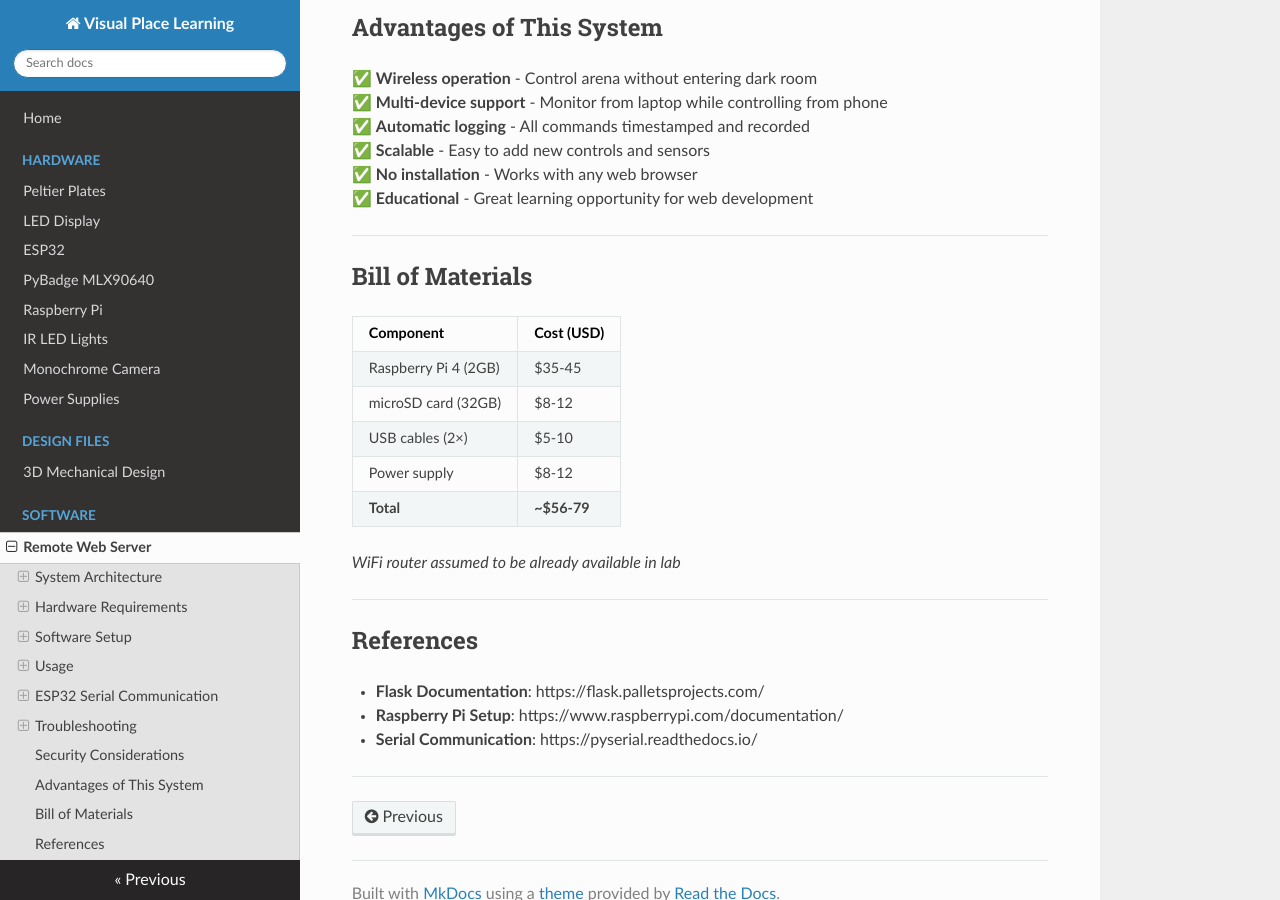
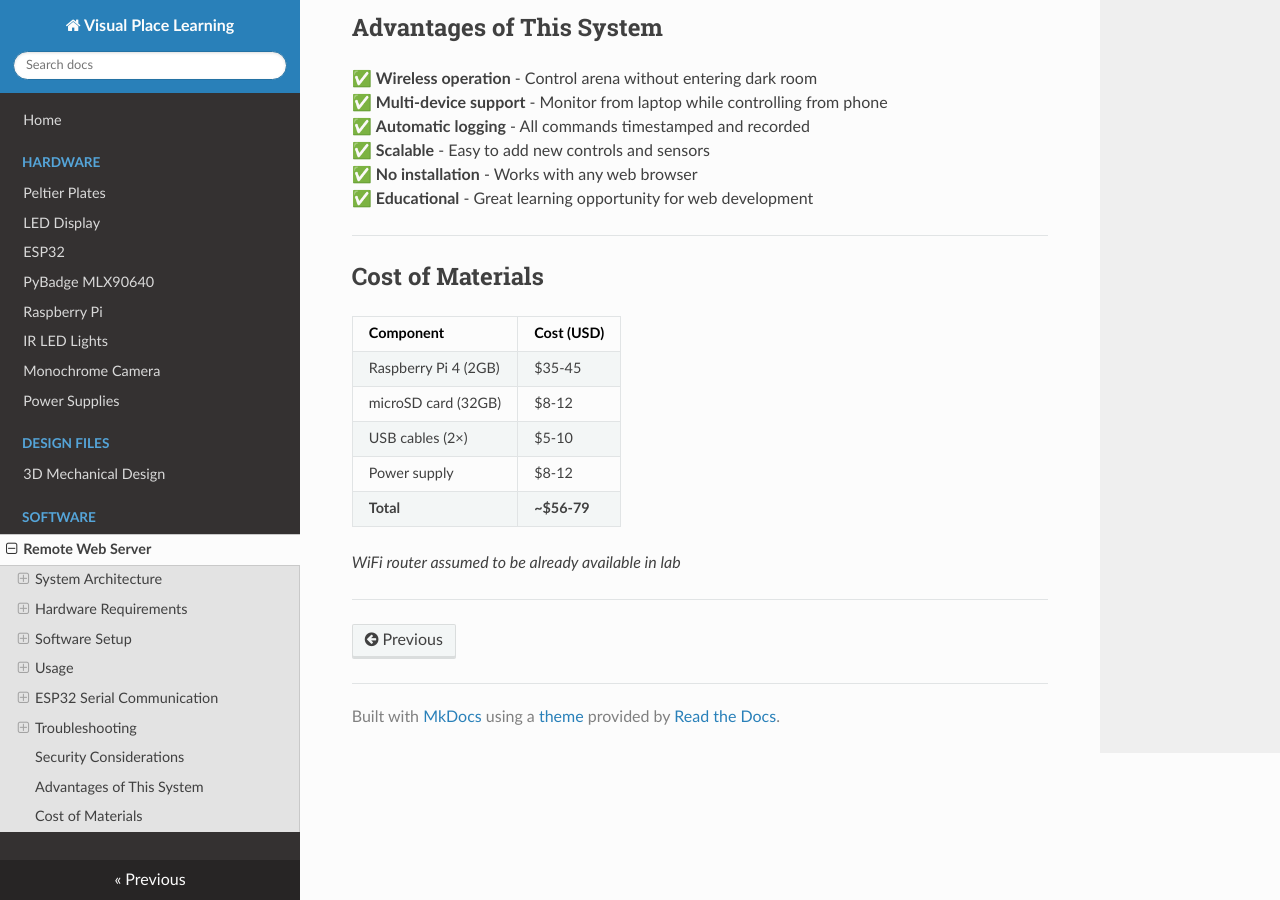
Before and after one commit to ajadismail2/Visual-place-learning, an MkDocs documentation site: the page built from docs/software/remote_web_server.md, in a window 1280 px wide and 900 px high, scrolled down 9071 px. Built offline with MkDocs 1.6.1, drawn with Linux system fonts in a browser that asks for light colours; nearby versions of some CDN libraries.

Commit message:
Update remote_web_server.md

```diff
--- a/docs/software/remote_web_server.md
+++ b/docs/software/remote_web_server.md
@@ -485,7 +485,7 @@ screen /dev/ttyUSB0 115200
 
 ---
 
-## Bill of Materials
+## Cost of Materials
 
 | Component | Cost (USD) |
 |-----------|------------|
@@ -498,11 +498,3 @@ screen /dev/ttyUSB0 115200
 *WiFi router assumed to be already available in lab*
 
 ---
-
-## References
-
-- **Flask Documentation**: https://flask.palletsprojects.com/
-- **Raspberry Pi Setup**: https://www.raspberrypi.com/documentation/
-- **Serial Communication**: https://pyserial.readthedocs.io/
-
----
```
